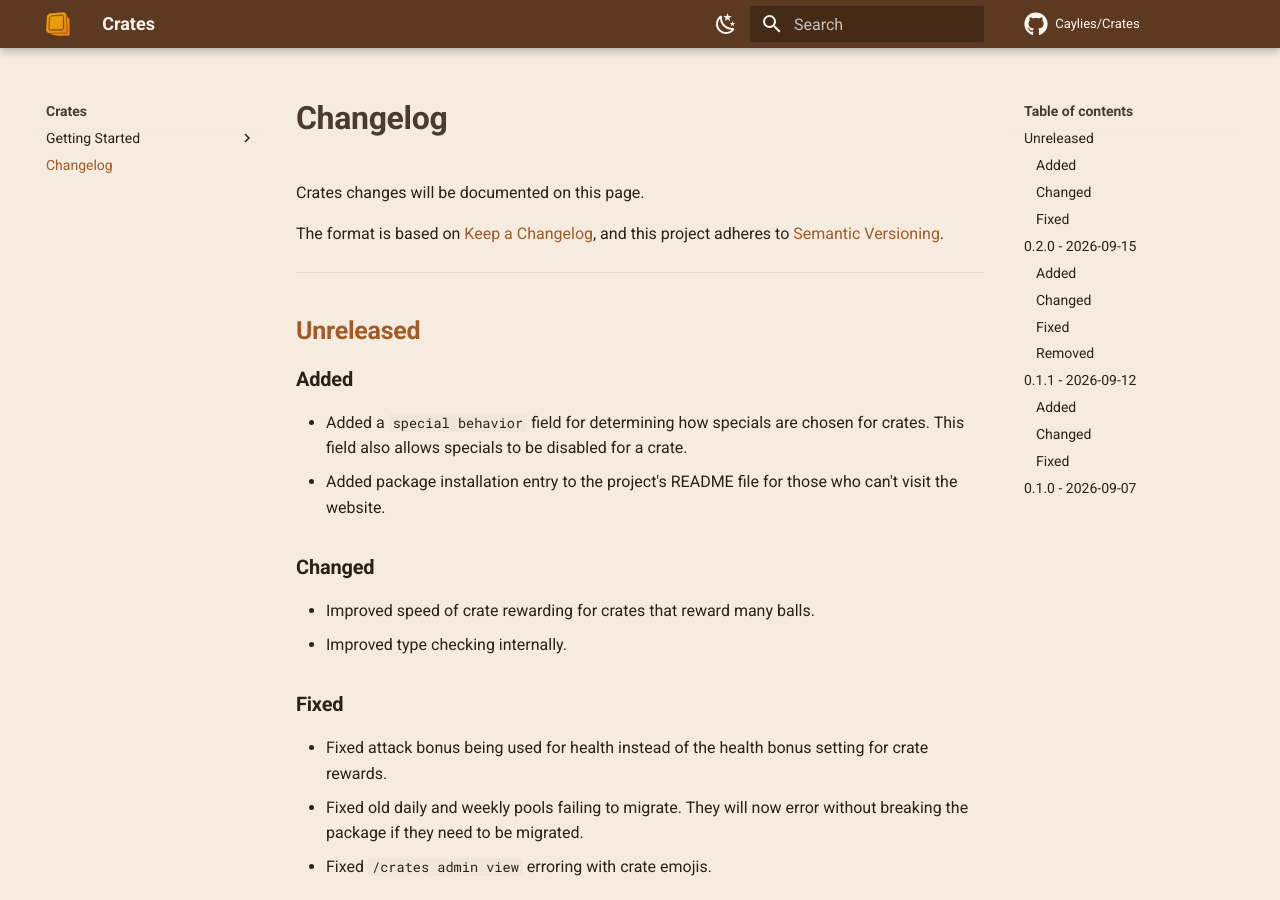
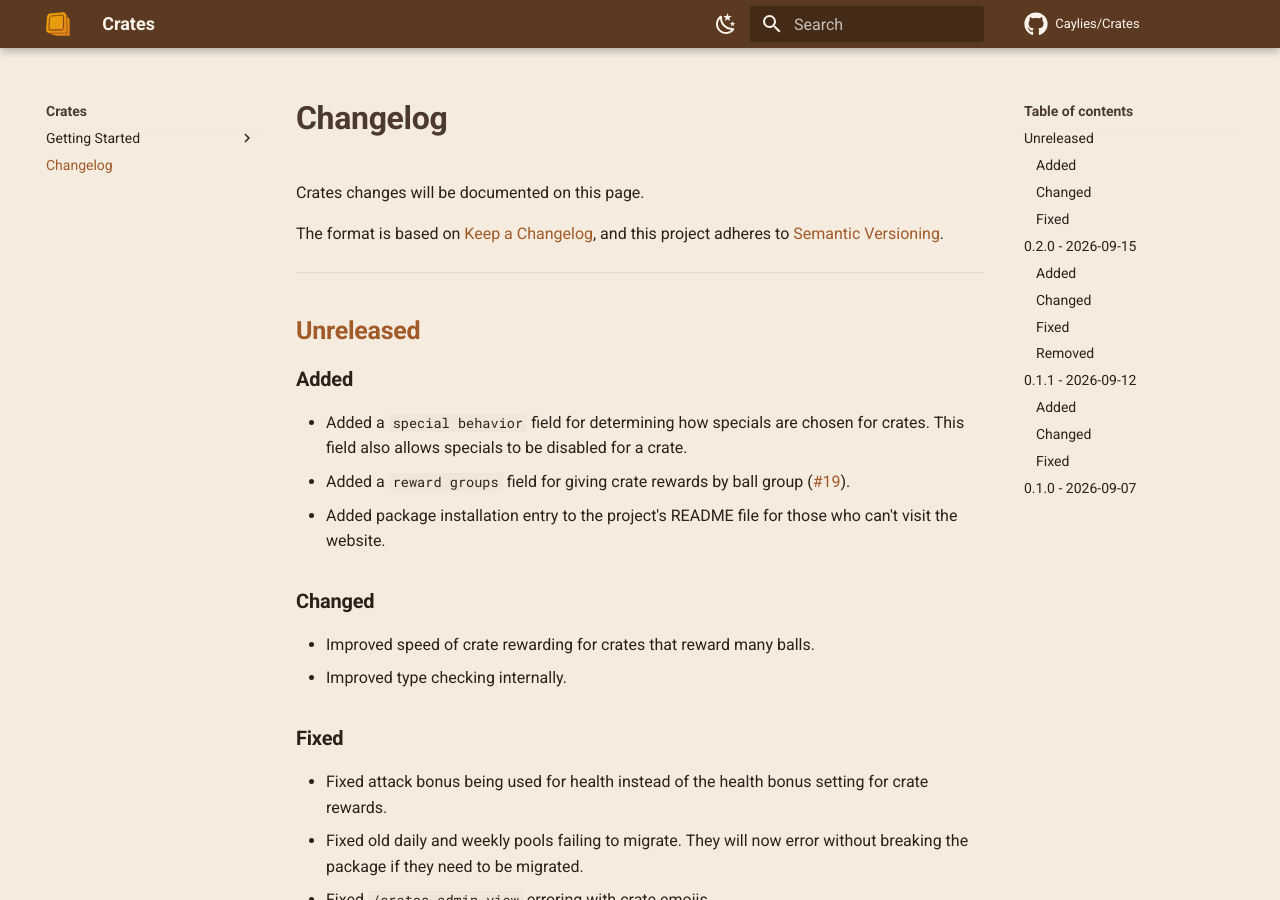
Before and after one commit to Caylies/Crates, an MkDocs documentation site: the page built from docs/changelog.md, in a window 1280 px wide and 900 px high. Built offline with MkDocs 1.6.1 and Material for MkDocs 9.7.7, drawn with Linux system fonts in a browser that asks for light colours; comment, search, counter and statistics services are not loaded.

Commit message:
Update changelog for #19

```diff
--- a/docs/changelog.md
+++ b/docs/changelog.md
@@ -11,6 +11,7 @@ The format is based on [Keep a Changelog](https://keepachangelog.com/en/1.1.0/),
 ### Added
 
 - Added a `special behavior` field for determining how specials are chosen for crates. This field also allows specials to be disabled for a crate.
+- Added a `reward groups` field for giving crate rewards by ball group ([#19](https://github.com/Caylies/Crates/pull/19)).
 - Added package installation entry to the project's README file for those who can't visit the website.
 
 ### Changed
```
